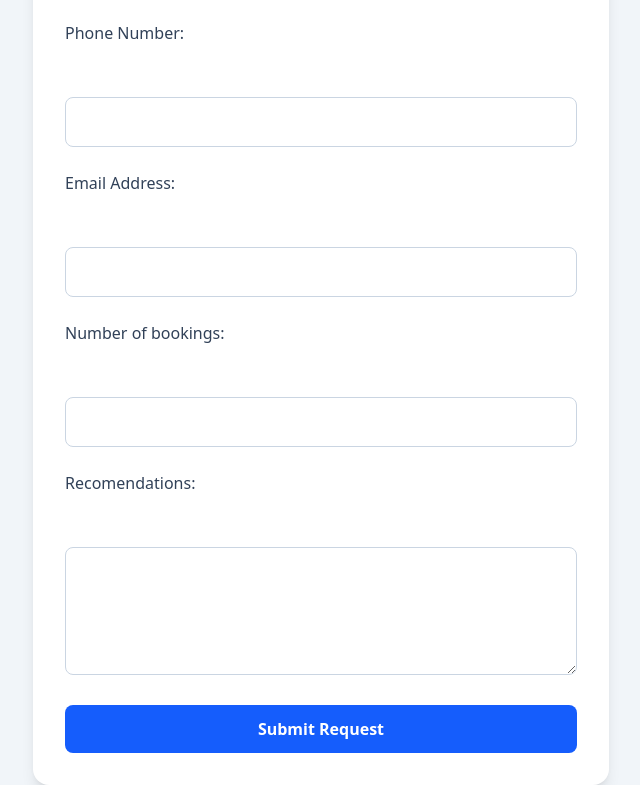
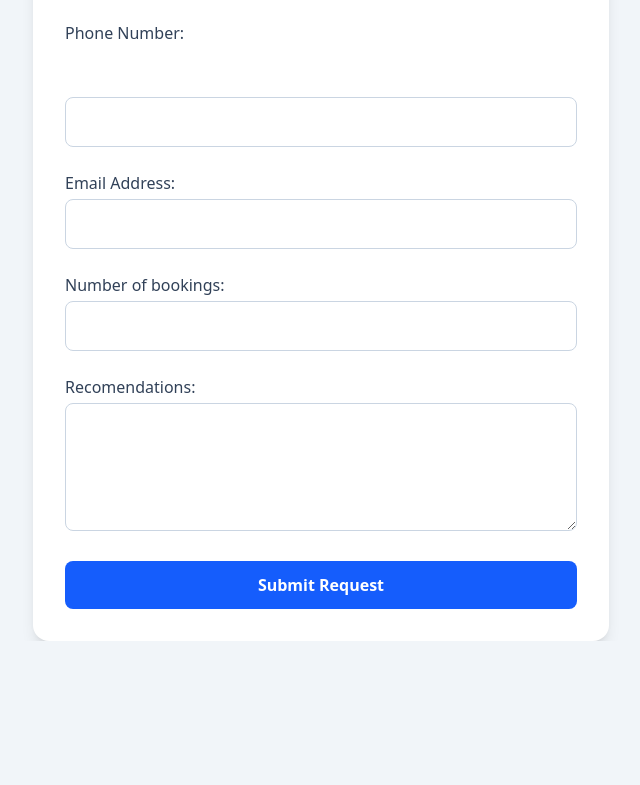
Before and after one commit to onatadeadamalmubaraq-ops/luxehaven, a website: page form.html in a window 1280 px wide. Shown: the part 383-1168 px from the top of the page, without its empty margins (319-959 px from the left). After the commit the page ends 1024 px from the top, so only its background shows below. Drawn offline with Linux system fonts and the light colour scheme.

Commit message:
corrected

```diff
--- a/form.html
+++ b/form.html
@@ -38,20 +38,20 @@
       </div>
 
       <div class="mb-6">
-        <label class="block mb-1 font-medium text-slate-700">Email Address:</label><br><br>
+        <label class="block mb-1 font-medium text-slate-700">Email Address:</label>
         <input type="email" class="w-full p-3 border border-slate-300 rounded-lg" required>
       </div>
       <div class="mb-6">
-        <label class="block mb-1 font-medium text-slate-700">Number of bookings:</label><br><br>
+        <label class="block mb-1 font-medium text-slate-700">Number of bookings:</label>
         <input type="email" class="w-full p-3 border border-slate-300 rounded-lg "  required>
       </div>
 
       <div class="mb-6">
-        <label class="block mb-1 font-medium text-slate-700">Recomendations:</label> <br><br>
+        <label class="block mb-1 font-medium text-slate-700">Recomendations:</label>
         <textarea class="w-full p-3 border  border-slate-300 rounded-lg h-32" required></textarea>
       </div>
 
-      <button type="submit"class="w-full bg-blue-600 hover:bg-blue-700 text-white py-3 rounded-lg font-semibold">Submit Request</button>
+      <button type="submit"class="w-full bg-blue-600 hover:bg-blue-700 text-white py-3 rounded-lg font-semibold" onclick="" >Submit Request</button>
     </form>
 
   </div>
--- a/src/luxe.js
+++ b/src/luxe.js
@@ -9,3 +9,13 @@
     document.getElementById("roomForm").classList.add("hidden");
     document.getElementById("roomForm").classList.remove("flex");
   }
+function returnHome(event) {
+    // Prevent the default form submission
+    event.preventDefault();
+
+    // Redirect to home page
+    window.location.href = "index.html";
+  }
+
+  // Attach to the form submit event
+  document.querySelector("form").addEventListener("submit", returnHome);
```
